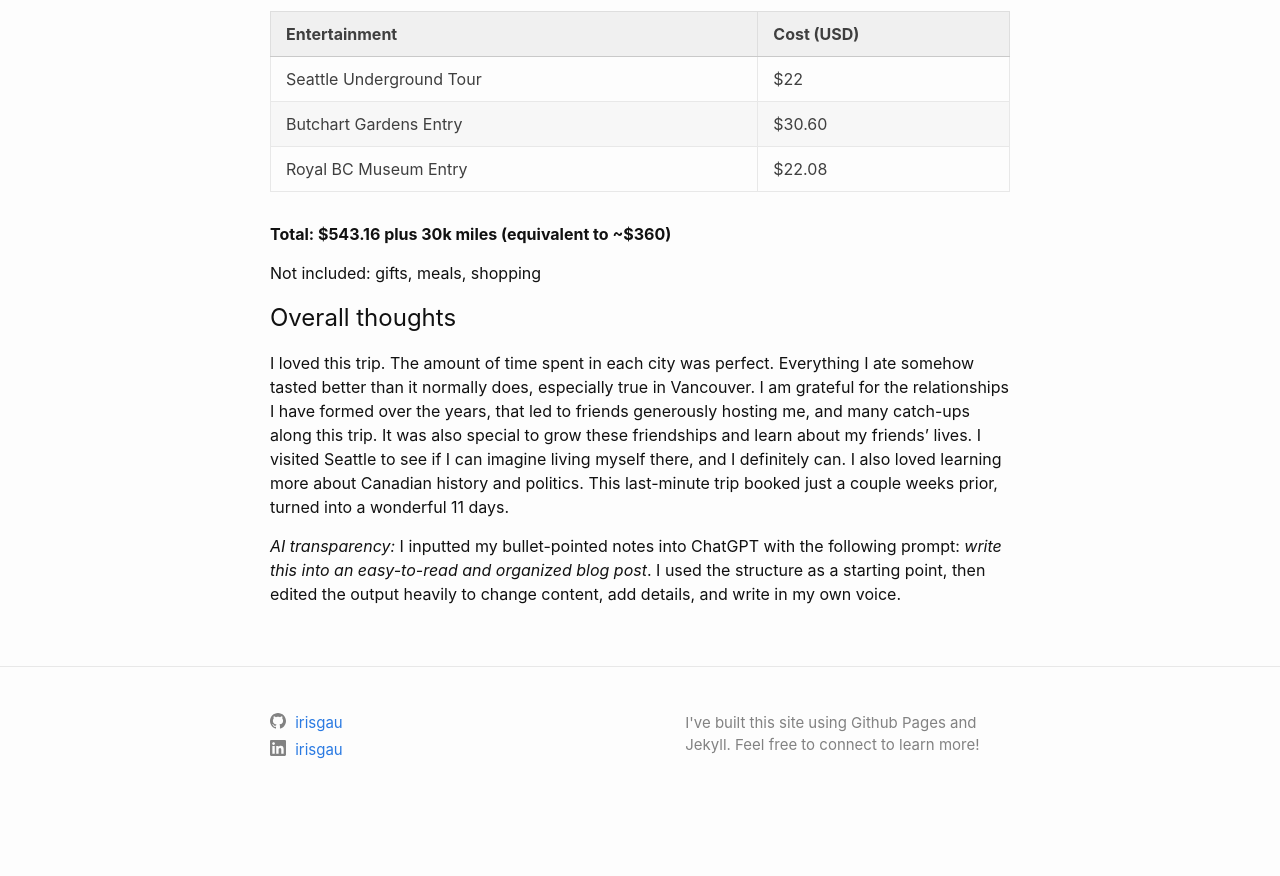
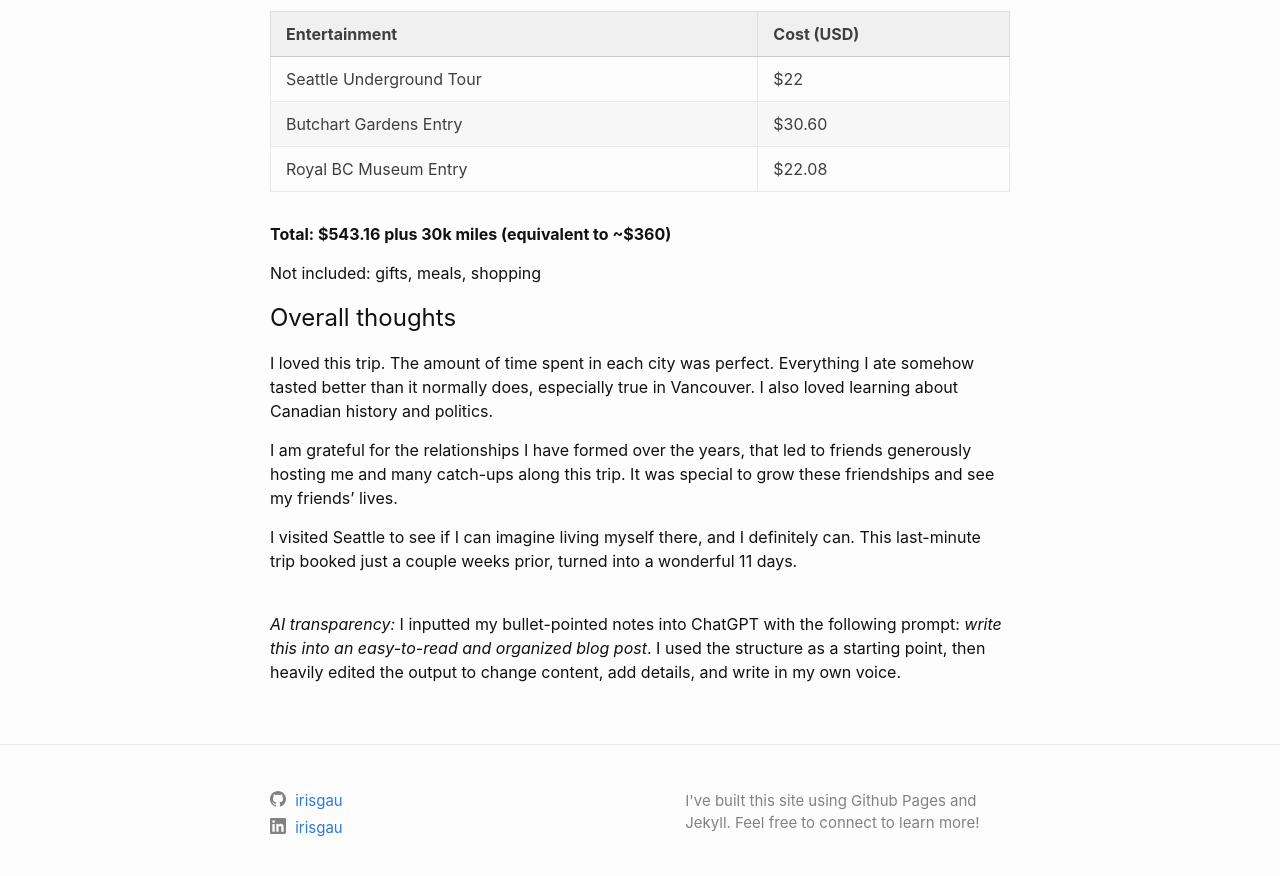
Before and after one commit to irisgau/irisgau.github.io, a Jekyll site: the page built from docs/_posts/2024-09-23-pacific-northwest.markdown, in a window 1280 px wide and 900 px high, scrolled down 5879 px. Shown: the top 876 px of the window. Built offline with Jekyll 4.4.1, drawn with Linux system fonts in a browser that asks for light colours; before the commit the page ends 6701 px from its top, so only the background shows below that.

Commit message:
pacific northwest blog

```diff
--- a/docs/_posts/2024-09-23-pacific-northwest.markdown
+++ b/docs/_posts/2024-09-23-pacific-northwest.markdown
@@ -167,6 +167,11 @@ Not included: gifts, meals, shopping
 
 # Overall thoughts
 
-I loved this trip. The amount of time spent in each city was perfect. Everything I ate somehow tasted better than it normally does, especially true in Vancouver. I am grateful for the relationships I have formed over the years, that led to friends generously hosting me, and many catch-ups along this trip. It was also special to grow these friendships and learn about my friends' lives. I visited Seattle to see if I can imagine living myself there, and I definitely can. I also loved learning more about Canadian history and politics. This last-minute trip booked just a couple weeks prior, turned into a wonderful 11 days.
+I loved this trip. The amount of time spent in each city was perfect. Everything I ate somehow tasted better than it normally does, especially true in Vancouver.  I also loved learning about Canadian history and politics.
 
-*AI transparency:* I inputted my bullet-pointed notes into ChatGPT with the following prompt: *write this into an easy-to-read and organized blog post*. I used the structure as a starting point, then edited the output heavily to change content, add details, and write in my own voice.
+I am grateful for the relationships I have formed over the years, that led to friends generously hosting me and many catch-ups along this trip. It was special to grow these friendships and see my friends' lives.
+
+I visited Seattle to see if I can imagine living myself there, and I definitely can. This last-minute trip booked just a couple weeks prior, turned into a wonderful 11 days.
+
+<br>
+*AI transparency:* I inputted my bullet-pointed notes into ChatGPT with the following prompt: *write this into an easy-to-read and organized blog post*. I used the structure as a starting point, then heavily edited the output to change content, add details, and write in my own voice.
```
